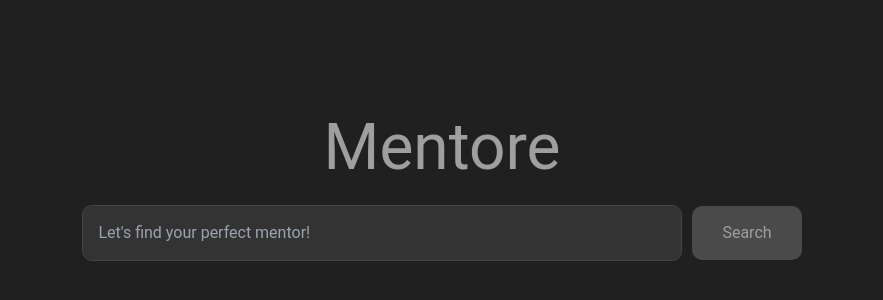
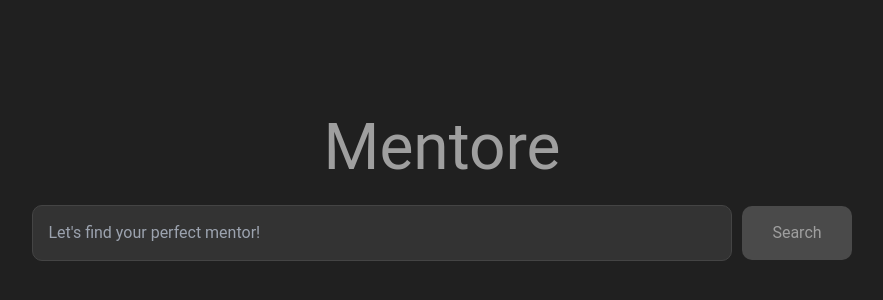
Before and after one commit to aaronkjin/mentore, a Next.js app: page / in a window 1280 px wide. Shown: the part 214-514 px from the top of the page, without its empty margins (198-1081 px from the left). Built offline with nearby package versions, Linux system fonts and the light colour scheme.

Commit message:
adjust sizing

```diff
--- a/app/page.tsx
+++ b/app/page.tsx
@@ -1,28 +1,40 @@
 "use client";
 
-import { useState, FormEvent } from "react";
+import { useState, FormEvent, useRef, ChangeEvent } from "react";
 import styles from "../styles/Home.module.css";
 
 export default function Home() {
   const [query, setQuery] = useState("");
+  const textAreaRef = useRef<HTMLTextAreaElement>(null);
 
   const handleSearch = (event: FormEvent<HTMLFormElement>) => {
     event.preventDefault();
-    // Handle the search logic or redirection here
+    // Handle the search logic or redirection
     console.log("User searched for:", query);
+  };
+
+  const handleTextChange = (e: ChangeEvent<HTMLTextAreaElement>) => {
+    setQuery(e.target.value);
+    if (textAreaRef.current) {
+      textAreaRef.current.style.height = "auto";
+      textAreaRef.current.style.height = `${textAreaRef.current.scrollHeight}px`;
+    }
   };
 
   return (
     <div className={styles.container}>
       <h1 className={styles.title}>Mentore</h1>
       <form onSubmit={handleSearch} className={styles.searchForm}>
-        <input
-          type="text"
+        <textarea
           value={query}
-          onChange={(e) => setQuery(e.target.value)}
+          onChange={handleTextChange}
           className={styles.searchInput}
           placeholder="Let's find your perfect mentor!"
+          rows={1}
+          style={{ height: "auto" }}
+          ref={textAreaRef}
         />
+
         <button type="submit" className={styles.searchButton}>
           Search
         </button>
--- a/styles/Home.module.css
+++ b/styles/Home.module.css
@@ -30,25 +30,15 @@
   font-size: 1rem;
   border-radius: 10px;
   margin-right: 10px;
-  width: 300px; /* Mobile */
   background-color: #333;
   border-color: #444;
   color: #fff;
   outline: none;
-}
-
-/* Medium screens */
-@media (min-width: 600px) {
-  .searchInput {
-    width: 450px;
-  }
-}
-
-/* Large screens */
-@media (min-width: 992px) {
-  .searchInput {
-    width: 600px;
-  }
+  resize: none;
+  overflow: auto;
+  width: 70vw;
+  max-width: 700px;
+  min-width: 300px;
 }
 
 .searchButton {
```
